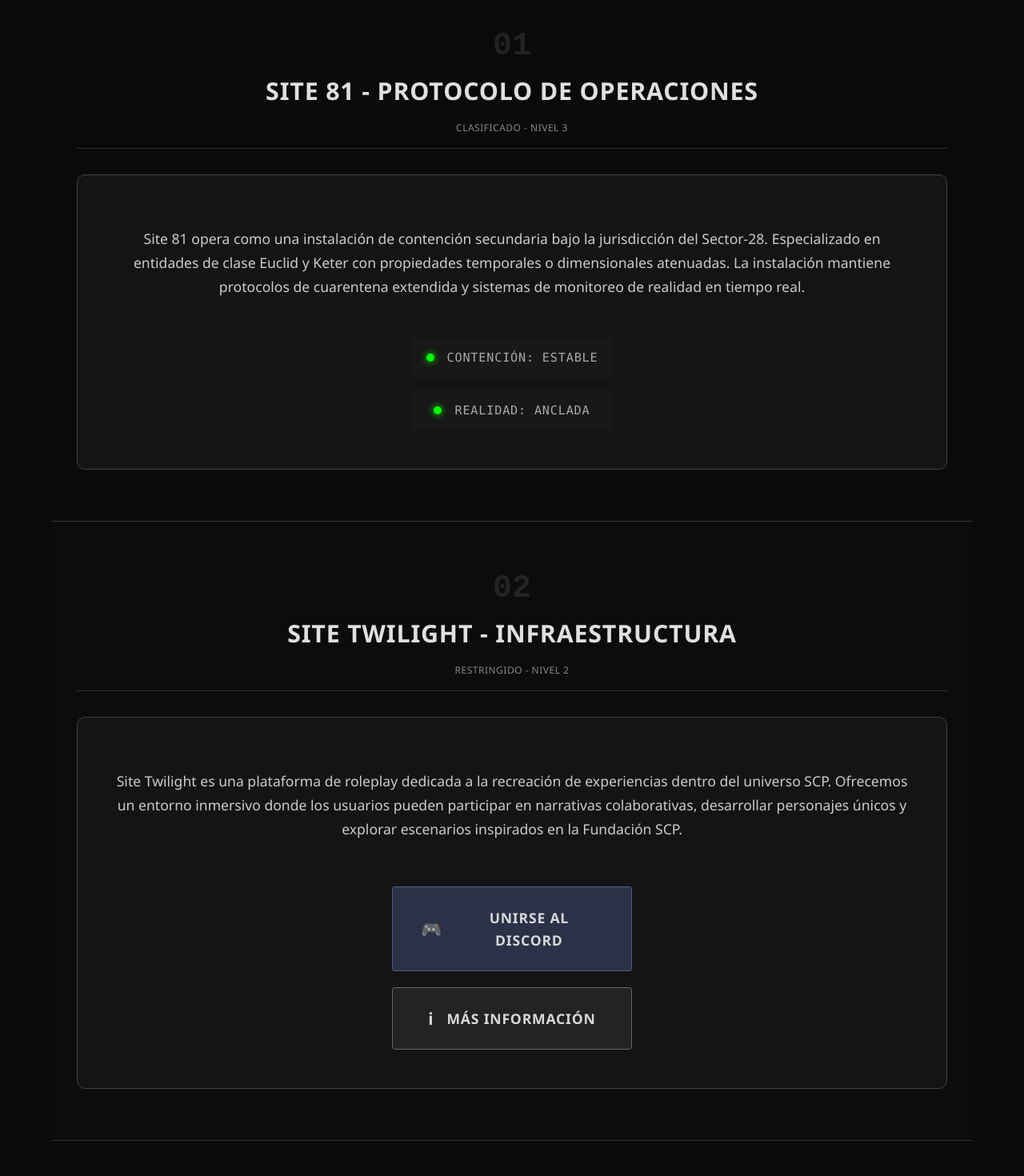
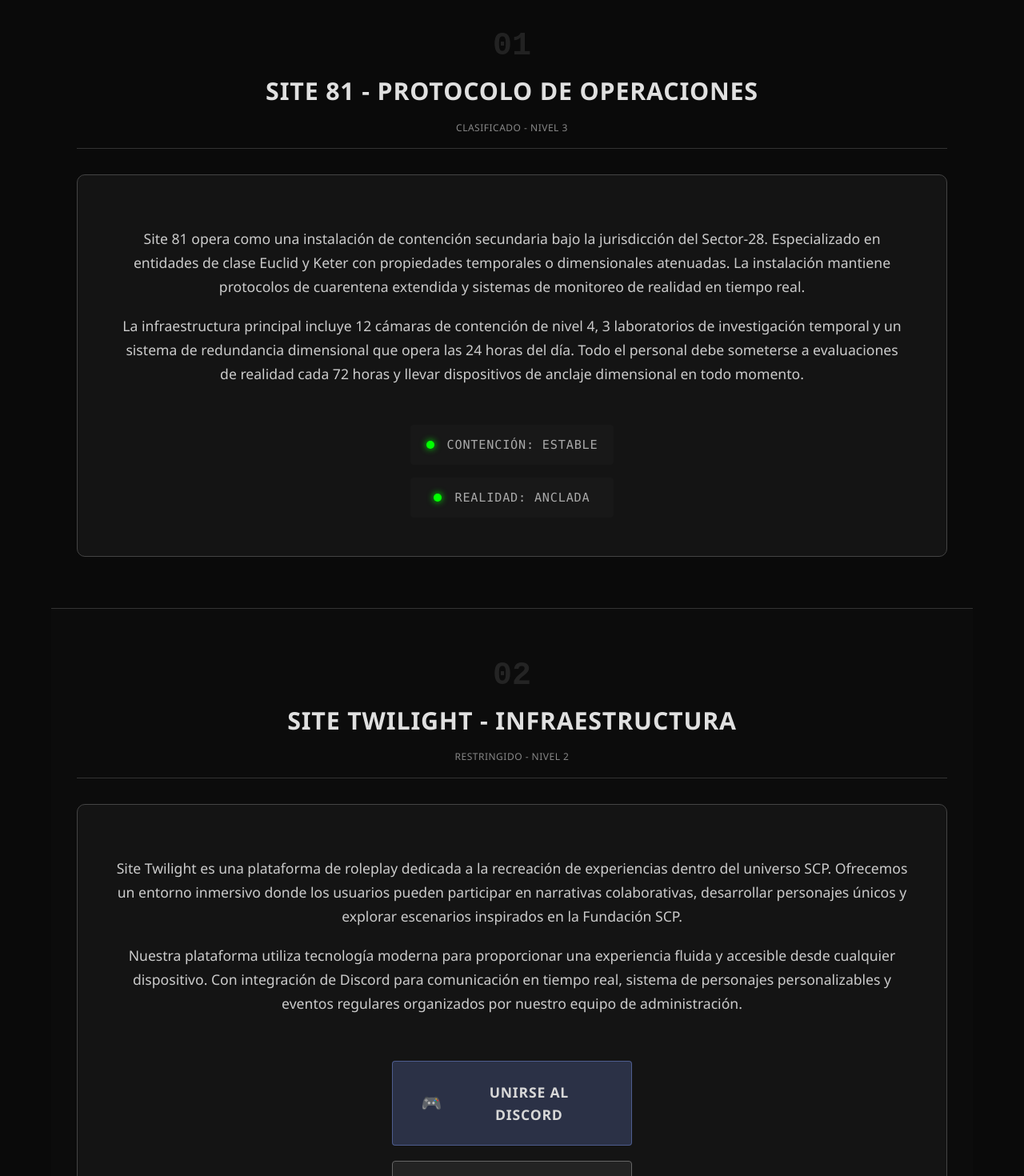
Before and after one commit to emiliano-gandini-outeda/Site-Twilight, a Vue app in the folder frontend/: page / in a window 1280 px wide. Shown: the part 904-2374 px from the top of the page at 80% size. Built offline with nearby package versions, Linux system fonts and the light colour scheme; no server answers.

Commit message:
Update Landing.vue

```diff
--- a/frontend/src/views/Landing.vue
+++ b/frontend/src/views/Landing.vue
@@ -47,6 +47,11 @@
               Especializado en entidades de clase Euclid y Keter con propiedades temporales o dimensionales atenuadas.
               La instalación mantiene protocolos de cuarentena extendida y sistemas de monitoreo de realidad en tiempo real.
             </p>
+            <p class="card-text extra-text">
+              La infraestructura principal incluye 12 cámaras de contención de nivel 4, 3 laboratorios de investigación temporal
+              y un sistema de redundancia dimensional que opera las 24 horas del día. Todo el personal debe someterse a evaluaciones
+              de realidad cada 72 horas y llevar dispositivos de anclaje dimensional en todo momento.
+            </p>
           </div>
           <div class="card-footer">
             <div class="status-indicators">
@@ -78,6 +83,11 @@
               Site Twilight es una plataforma de roleplay dedicada a la recreación de experiencias dentro del universo SCP.
               Ofrecemos un entorno inmersivo donde los usuarios pueden participar en narrativas colaborativas, desarrollar personajes
               únicos y explorar escenarios inspirados en la Fundación SCP.
+            </p>
+            <p class="card-text extra-text">
+              Nuestra plataforma utiliza tecnología moderna para proporcionar una experiencia fluida y accesible desde cualquier dispositivo.
+              Con integración de Discord para comunicación en tiempo real, sistema de personajes personalizables y eventos regulares
+              organizados por nuestro equipo de administración.
             </p>
           </div>
           <div class="card-footer">
@@ -1093,6 +1103,10 @@
     display: none;
   }
 
+  .extra-text {
+    display: none;
+  }
+
   .function-card .card-description {
     display: none;
   }
```
